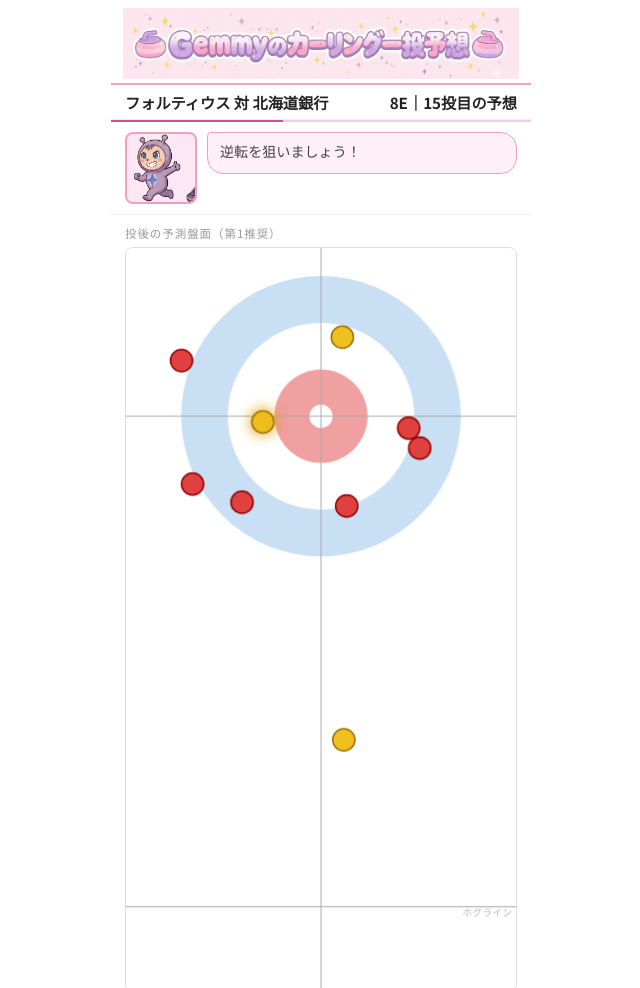
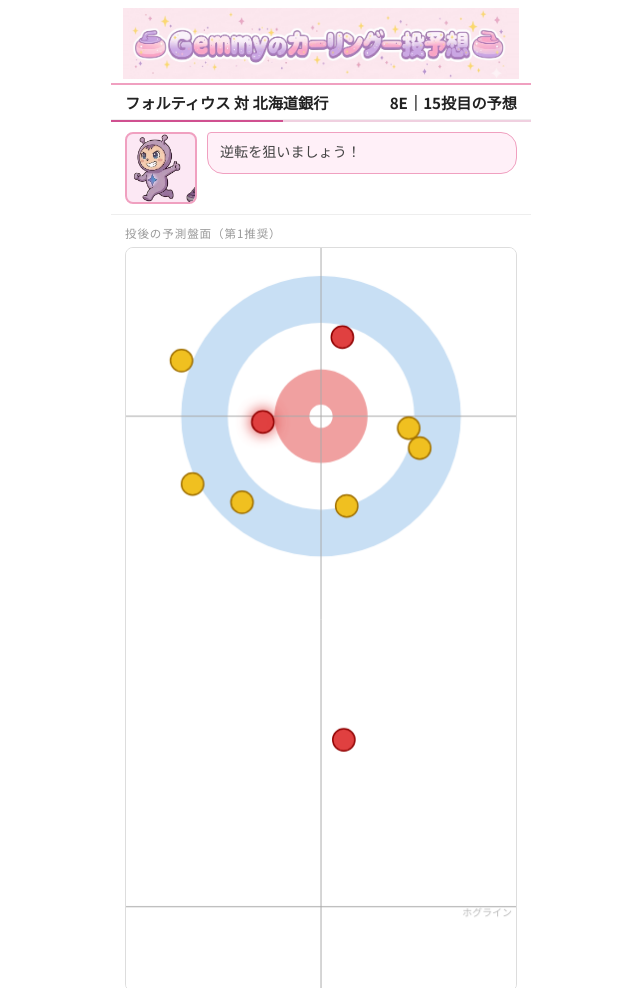
Before and after one commit to yui729m-spec/gemmy-site, a plain HTML site: page index.html in a window 1280 px wide. Shown: the top 988 px of the page, without its empty margins (319-959 px from the left). Drawn offline with Linux system fonts and the light colour scheme.

Commit message:
Add files via upload

```diff
--- a/index.html
+++ b/index.html
@@ -671,6 +671,14 @@ function drawHouse(d) {
   // ストーン半径（物理サイズ STONE_R をスケール変換・最小6px）
   const sr = Math.max(6, STONE_R * scale);
 
+  // my_color='yellow': color=0→黄色(自), color=1→赤(相手)
+  // my_color='red'   : color=0→赤(自),  color=1→黄色(相手)
+  const isYellowTeam = (d.my_color || 'yellow') === 'yellow';
+  const ownFill   = isYellowTeam ? '#f0c020' : '#e04040';
+  const ownStroke = isYellowTeam ? '#a07000' : '#900000';
+  const oppFill   = isYellowTeam ? '#e04040' : '#f0c020';
+  const oppStroke = isYellowTeam ? '#900000' : '#a07000';
+
   for (const s of rec.future) {
     // DC4座標 → Canvas座標変換
     //   x: 右がプラス → cx + x*scale
@@ -686,15 +694,17 @@ function drawHouse(d) {
     // 投石ストーンのグロー
     if (s.is_shot_stone) {
       ctx.save();
-      ctx.shadowColor = isOwn ? '#e0a000' : '#e04040';
+      ctx.shadowColor = isOwn
+        ? (isYellowTeam ? '#e0a000' : '#e04040')
+        : (isYellowTeam ? '#e04040' : '#e0a000');
       ctx.shadowBlur  = 14;
     }
 
     // ストーン本体
     ctx.beginPath();
     ctx.arc(px, py, sr, 0, Math.PI * 2);
-    ctx.fillStyle   = isOwn ? '#f0c020' : '#e04040';
-    ctx.strokeStyle = isOwn ? '#a07000' : '#900000';
+    ctx.fillStyle   = isOwn ? ownFill   : oppFill;
+    ctx.strokeStyle = isOwn ? ownStroke : oppStroke;
     ctx.lineWidth   = 1.5;
     ctx.fill();
     ctx.stroke();
```
